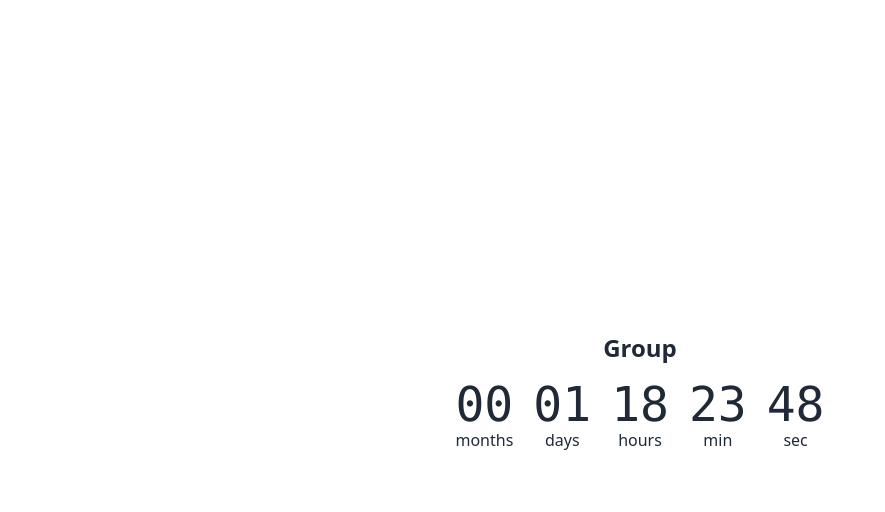
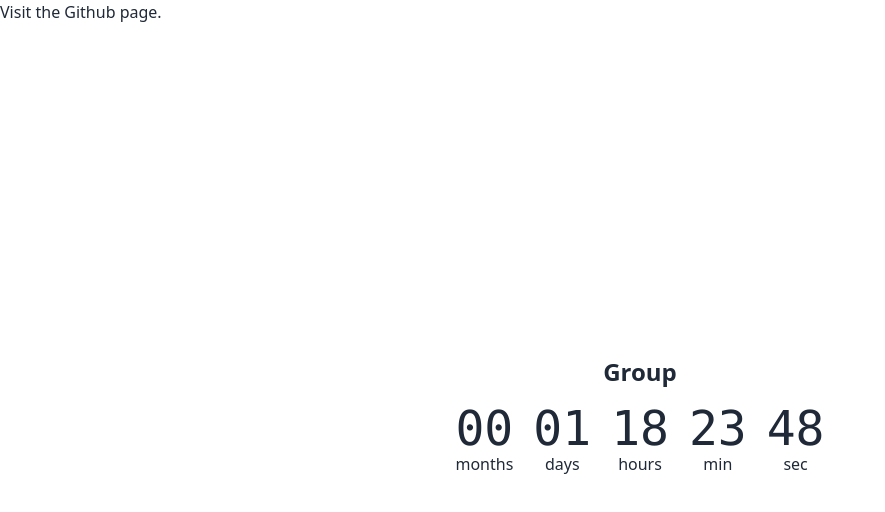
Before and after one commit to DeeKahy/Countdown, a plain HTML site: page index.html in a window 1280 px wide. Shown: the whole page, without its empty margins (0-885 px from the left). Drawn offline with nearby package versions, Linux system fonts and the light colour scheme.

Commit message:
Update index.html

```diff
--- a/index.html
+++ b/index.html
@@ -13,6 +13,10 @@
   </style>
 </head>
 <body>
+  <p>
+  Visit
+  <a href="https://github.com/DeeKahy/Countdown/">the Github page</a>.
+</p>
   <div class="flex flex-col justify-center items-center h-screen">
     <div id="countdowns" class="space-y-12"></div>
   </div>
```
